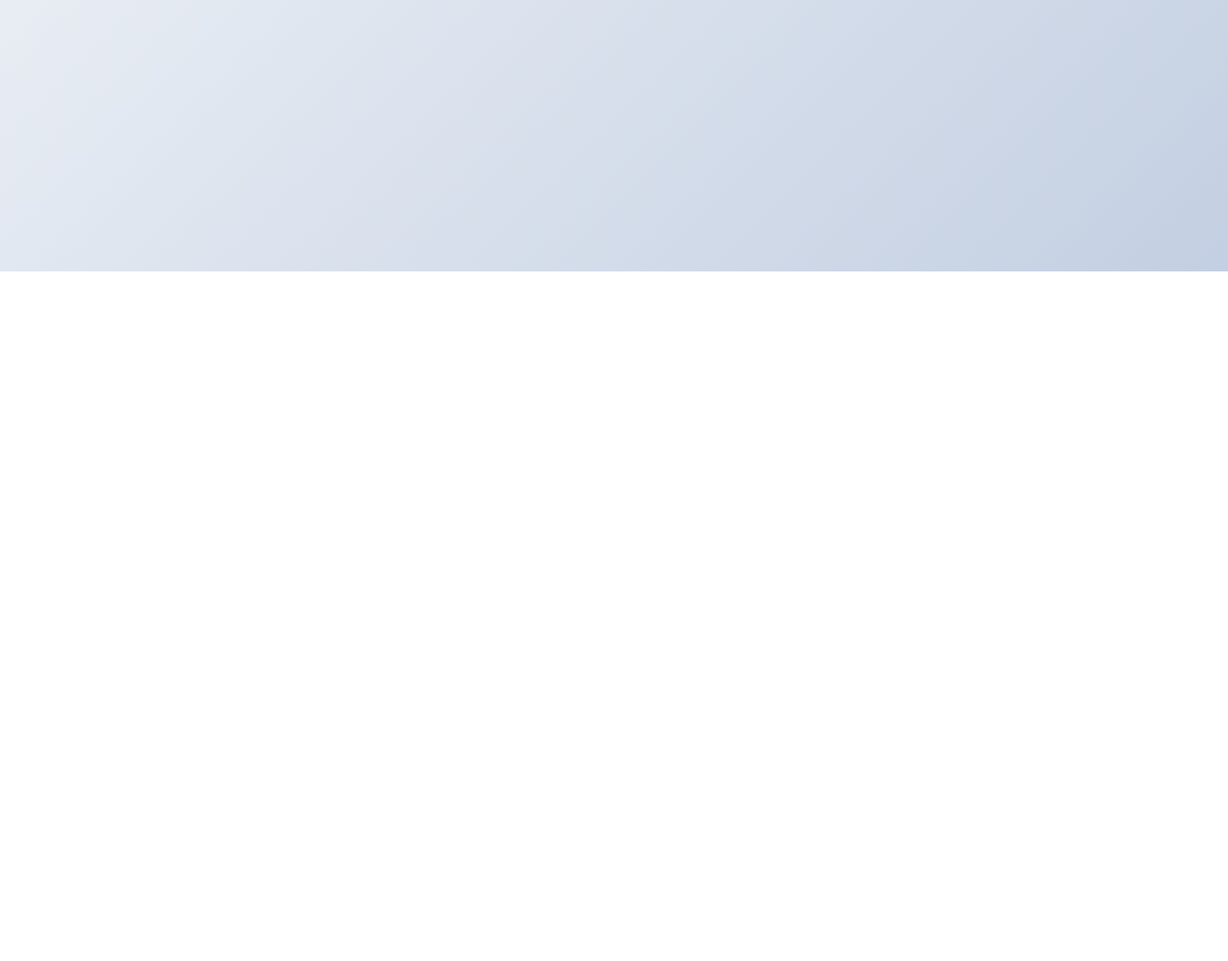
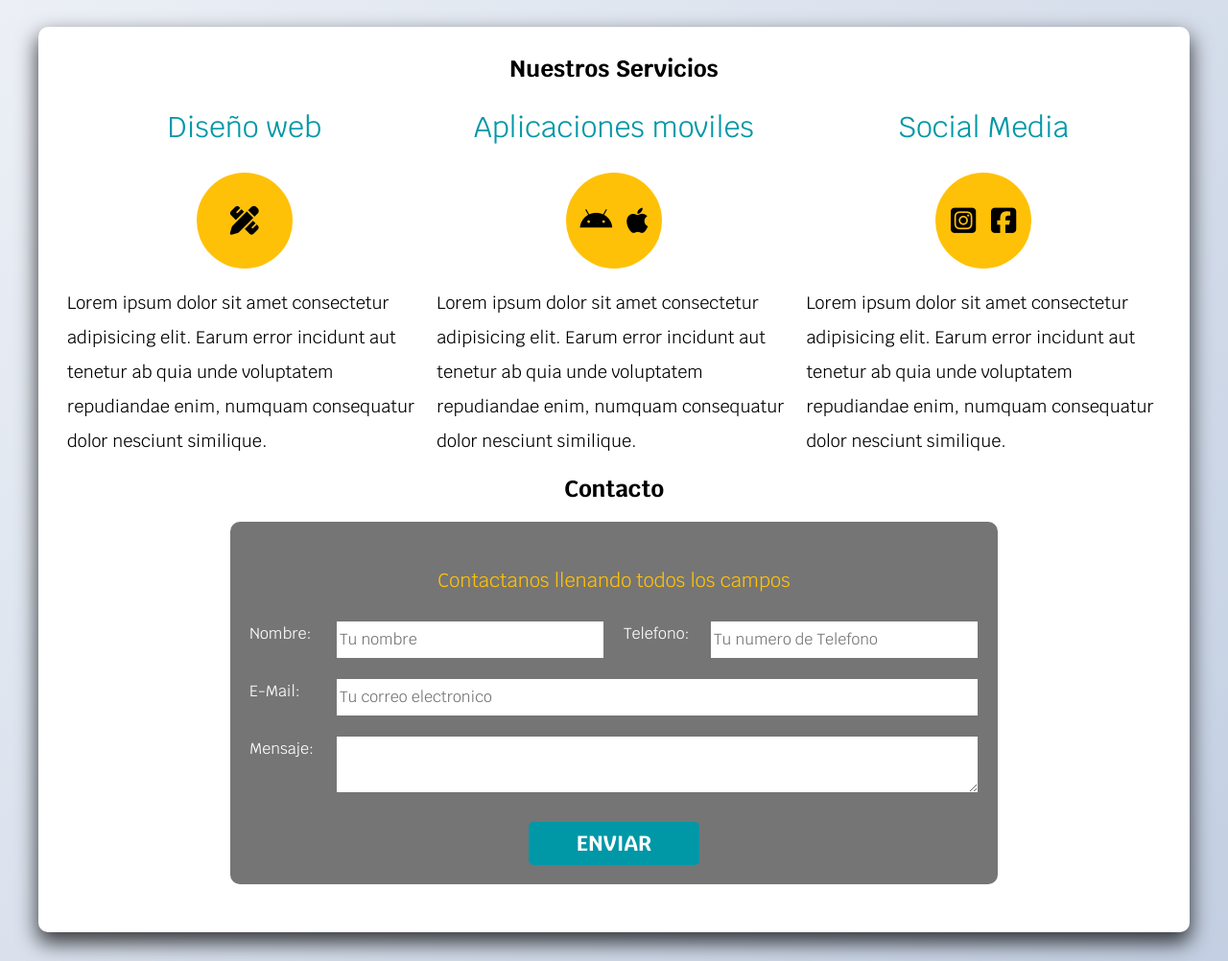
Before and after one commit to jesusemedin/freelancer-example, a plain HTML site: page index.html in a window 1280 px wide. Shown: the part 517-1519 px from the top of the page at 96% size. Before the commit the page ends 800 px from the top, so only its background shows below. Drawn offline with Linux system fonts and the light colour scheme.

Commit message:
proyecto finalizado

```diff
--- a/css/style.css
+++ b/css/style.css
@@ -3,6 +3,9 @@
   --oscuro: #212121;
   --primario: #ffc107;
   --secundario: #0097a7;
+  --gris: #757575;
+
+  --anchopantalla: 1200px;
 }
 /* SNIPPET PARA QUE EL PADDING NO AFECTE LOS ELEMENTOS */
 html {
@@ -23,11 +26,23 @@ html {
   h1, h2, h3, h4, h5, h6{
     margin: 0;
   }
+  h2, h3{
+    text-align: center;
+  }
+  h3{
+    color: var(--secundario);
+    font-weight: 400;
+    font-size: 3rem;
+  }
+  p {
+    font-size: 1.8rem;
+    line-height: 2;
+  }
   .site-header{
     background-color: #ffffff;
   }
   .site-header nav{
-    max-width: 1200px;
+    max-width: var(--anchopantalla);
     margin: 0 auto;
     padding: 2rem 0;
 
@@ -107,4 +122,106 @@ html {
     font-weight: 700;
     font-size: 2.2rem;
     border-radius: .5rem;
+    transition: .5s ease-in-out;
+    border: none;
   }
+.boton:hover{
+  cursor: pointer;
+  background-color: #00636e;
+}
+  .contenedor{
+    max-width: var(--anchopantalla);
+    /* SE USA MARGIN 0 AUTO PARA CENTRARLO SE PUEDE CENTRAR CON FLEXBOX PERO REQUERIRA MAS LINEAS */
+    margin: 3rem auto;
+    background-color: #ffffff;
+    padding: 3rem;
+    border-radius: 1rem;
+    -webkit-box-shadow: 0px 10px 21px 1px rgba(0,0,0,0.75);
+-moz-box-shadow: 0px 10px 21px 1px rgba(0,0,0,0.75);
+box-shadow: 0px 10px 21px 1px rgba(0,0,0,0.75);
+  }
+  .contenedor-servicios{
+    margin-top: 3rem;
+  }
+  @media (min-width: 768px){
+    .contenedor-servicios{
+      display: flex;
+      justify-content: space-between;
+    }
+    .servicio{
+      /* ESTA PROPIEDA ES UN ATAJO DE FLEX GROW, FLEX SHIRK, FLEX BASIS */
+      /* EL CALC TOMA DIVIDE TODO EL ESPACIO ENTRE LOS ELEMENTOS Y LE RESTA UN REM, EL REM ES PARA APLICAR ESPACIAMIENTO ENTRE CADA ELEMENTO */
+      /* AL USAR DISPLAY FLEX DEJA UN ESPACIO YA QUE EL FLEX INICIA EN FLEXSTAR  SE USA SPACE BETWEEN EN EL PADREPARA CORREGIR*/
+      flex: 0 0 calc(33.3% - 1rem);
+    }
+  }
+  .servicio{
+    display: flex;
+    flex-direction: column;
+    align-items: center;
+  }
+  .iconos{
+    width: 100px;
+    height: 100px;
+    border-radius: 50%;
+    background-color: var(--primario);
+
+    display: flex;
+    justify-content: space-evenly;
+    align-items: center;
+    margin-top: 3rem;
+  }
+  .iconos{
+    font-size: 3rem;
+  }
+
+  form {
+    background-color: var(--gris);
+    padding: 2rem;
+    border-radius: 1rem;
+    margin: 2rem auto;
+  }
+  section form legend {
+    margin: 3rem auto;
+    font-size: 2rem;
+    color: var(--primario);
+  }
+  @media (min-width: 768px){
+    form{
+      max-width: 800px;
+    }
+    .contenedor-campos{
+      display: flex;
+      justify-content: space-between;
+      /* FLEX WAP APLICA PARA EL PADRE */
+      flex-wrap: wrap;
+    }
+    .campo{
+      /* FLEX SOLO APLICA PARA LOS HIJOS */
+      flex: 0 0 calc(50% - 1rem);
+    }
+  }
+  .campo{
+    display: flex;
+    margin-bottom: 2rem;
+  }
+  .campo label {
+    flex: 0 0 90px;
+    padding-top: .5rem;
+    color: #ffffff;
+  }
+  .campo input{
+    flex: 1;
+    height: 4rem;
+  }
+  .campo textarea{
+    flex: 1;
+    height: 6rem;
+  }
+  .w100{
+    flex: 0 0 100%;
+  }
+  .enviar{
+    display: flex;
+    justify-content: center;
+  }
--- a/index.html
+++ b/index.html
@@ -30,6 +30,82 @@
             <a href="#" class="boton">Contactar</a>
         </div>
     </div>
+
+    <div class="contenedor">
+        <main class="servicios">
+            <h2>Nuestros Servicios</h2>
+
+            <div class="contenedor-servicios">
+                <div class="servicio">
+                    <h3>Diseño web</h3>
+                    <div class="iconos">
+                        <i class="fas fa-pencil-ruler"></i>
+                    </div>
+                    <p>Lorem ipsum dolor sit amet consectetur adipisicing elit. Earum error incidunt aut tenetur ab quia
+                        unde voluptatem repudiandae enim, numquam consequatur dolor nesciunt similique.
+                    </p>
+                </div>
+
+                <div class="servicio">
+                    <h3>Aplicaciones moviles</h3>
+                    <div class="iconos">
+                        <i class="fab fa-android"></i>
+                        <i class="fab fa-apple"></i>
+                    </div>
+                    <p>Lorem ipsum dolor sit amet consectetur adipisicing elit. Earum error incidunt aut tenetur ab quia
+                        unde voluptatem repudiandae enim, numquam consequatur dolor nesciunt similique.
+                    </p>
+                </div>
+
+                <div class="servicio">
+                    <h3>Social Media</h3>
+                    <div class="iconos">
+                        <i class="fab fa-instagram-square"></i>
+                        <i class="fab fa-facebook-square"></i>
+                    </div>
+                    <p>Lorem ipsum dolor sit amet consectetur adipisicing elit. Earum error incidunt aut tenetur ab quia
+                        unde voluptatem repudiandae enim, numquam consequatur dolor nesciunt similique.
+                    </p>
+                </div>
+            </div>
+        </main>
+
+        <section class="contacto" id="contacto">
+            <h2>Contacto</h2>
+
+            <form action="#">
+                <legend>Contactanos llenando todos los campos</legend>
+
+                <div class="contenedor-campos">
+                    <div class="campo">
+                        <label>Nombre:</label>
+                        <input type="text" name="nombre" placeholder="Tu nombre">
+                    </div>
+
+                    <div class="campo">
+                        <label>Telefono:</label>
+                        <input type="tel" name="nombre" placeholder="Tu numero de Telefono">
+                    </div>
+
+                    <div class="campo w100">
+                        <label>E-Mail:</label>
+                        <input type="email" name="nombre" placeholder="Tu correo electronico">
+                    </div>
+
+
+                    <div class="campo w100">
+                        <label>Mensaje:</label>
+                        <textarea></textarea>
+                    </div>
+                </div>
+                <!--CONTENEDOR CAMPOS-->
+
+                <div class="enviar">
+                    <input type="submit" class="boton" value="Enviar">
+                </div>
+            </form>
+        </section>
+    </div>
 </body>
 
 </html>
```
